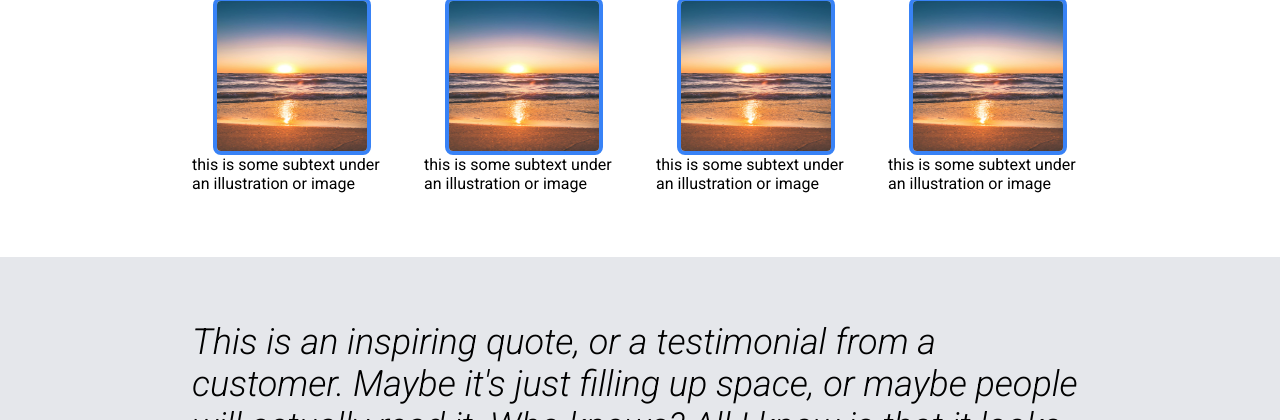
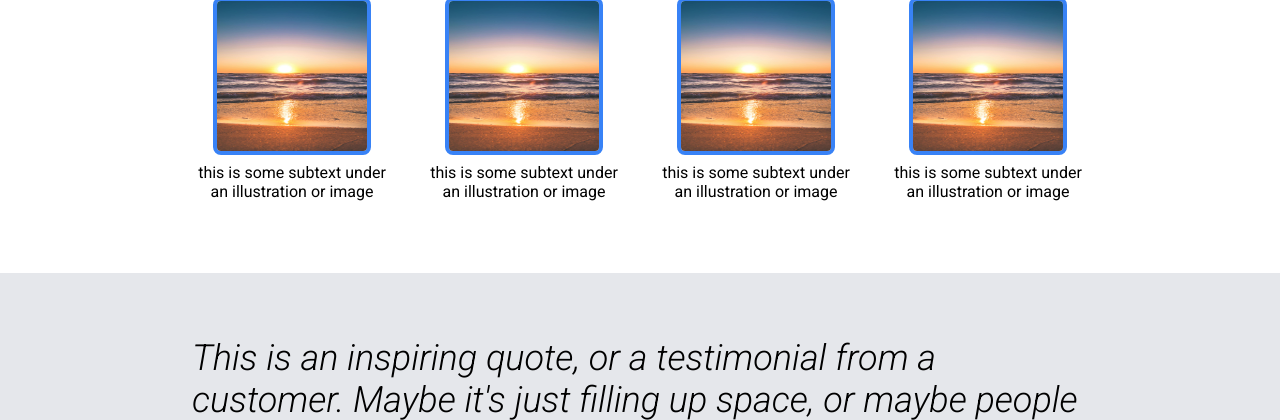
Before and after one commit to michaeljoel/odin-landing, a plain HTML site: page index.html in a window 1280 px wide. Shown: the part 680-1100 px from the top of the page. Drawn offline with Linux system fonts and the light colour scheme.

Commit message:
Style card subtext

```diff
--- a/style.css
+++ b/style.css
@@ -120,6 +120,11 @@ body {
   }
 }
 
+.information-card-subtext {
+  text-align: center;
+  padding: 8px 0px;
+}
+
 .quote {
   background-color: #e5e7eb;
   padding: 64px 0px;
```
